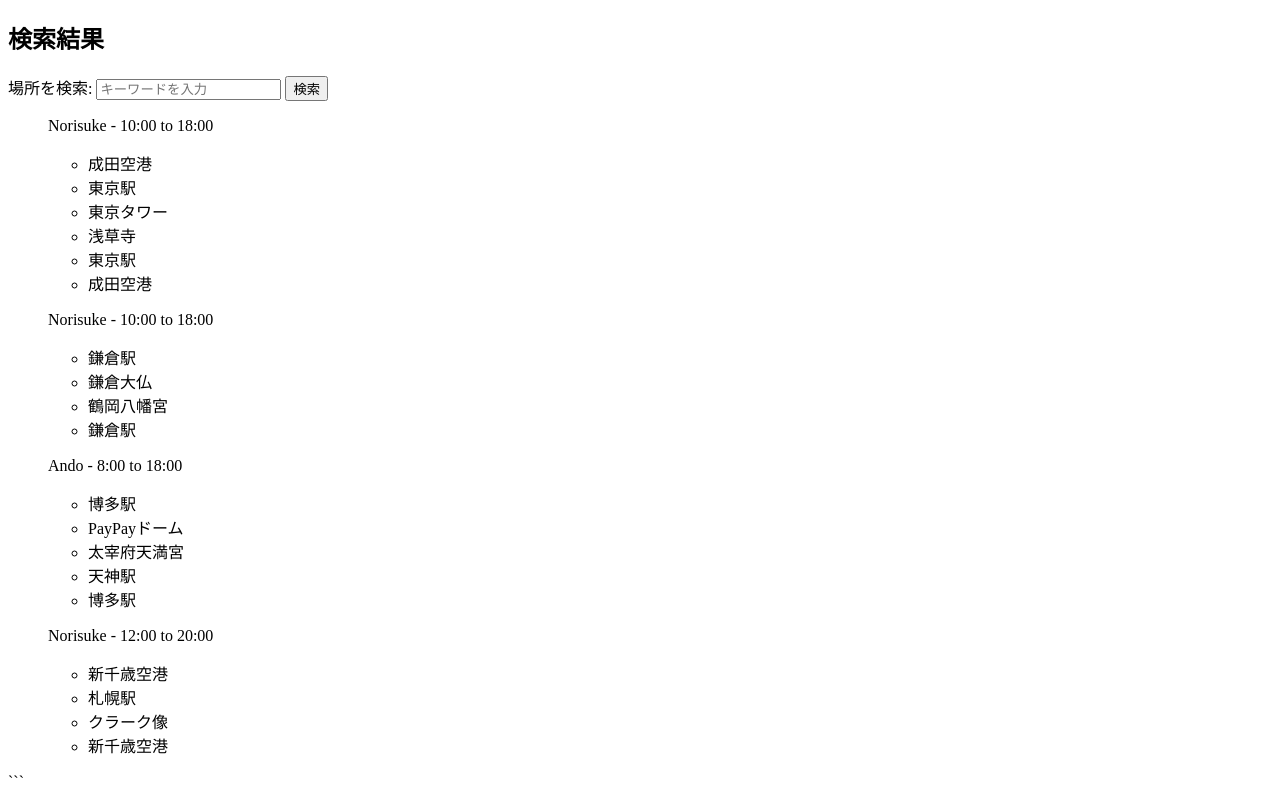
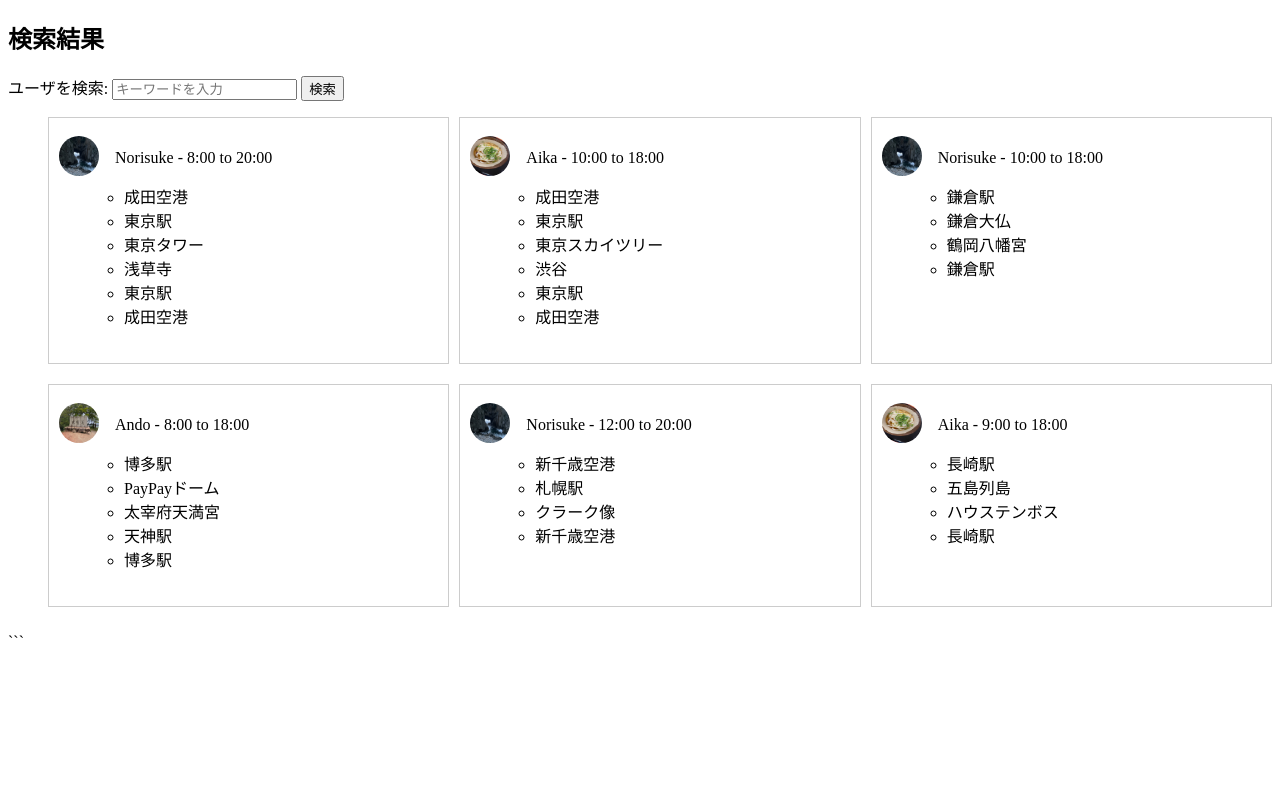
Before and after one commit to NorisukeShadow/travelApp, a Django app: page /resultPerson/ in a window 1280 px wide. Run offline with Django 4.2, Linux system fonts and the light colour scheme.

Commit message:
[modify] 検索画面のUIを修正

```diff
--- a/hundredProject/settings.py
+++ b/hundredProject/settings.py
@@ -11,6 +11,7 @@ https://docs.djangoproject.com/en/4.2/ref/settings/
 """
 
 from pathlib import Path
+import os
 
 # Build paths inside the project like this: BASE_DIR / 'subdir'.
 BASE_DIR = Path(__file__).resolve().parent.parent
@@ -115,6 +116,9 @@ USE_I18N = True
 
 USE_TZ = True
 
+MEDIA_ROOT = os.path.join(BASE_DIR, 'media')
+MEDIA_URL = '/media/'
+
 
 # Static files (CSS, JavaScript, Images)
 # https://docs.djangoproject.com/en/4.2/howto/static-files/
--- a/hundredProject/urls.py
+++ b/hundredProject/urls.py
@@ -16,8 +16,14 @@ Including another URLconf
 """
 from django.contrib import admin
 from django.urls import path, include
+from . import settings
+from django.contrib.staticfiles.urls import static
+from django.contrib.staticfiles.urls import staticfiles_urlpatterns
 
 urlpatterns = [
     path('admin/', admin.site.urls),
     path('', include("travel.urls"))
 ]
+
+urlpatterns += staticfiles_urlpatterns()
+urlpatterns += static(settings.MEDIA_URL, document_root=settings.MEDIA_ROOT)
--- a/templates/resultPerson.html
+++ b/templates/resultPerson.html
@@ -2,30 +2,30 @@
 <html>
   <head>
     <title>NorisukeTravel</title>
+    <style>
+      .box-container {
+        display: grid;
+        grid-template-columns: repeat(3, 1fr); /* 3列のグリッドを作成 */
+        gap: 10px; /* グリッド要素間の隙間 */
+      }
+      .box {
+        border: 1px solid #ccc;
+        padding: 10px;
+        margin-bottom: 10px;
+      }
+    </style>
   </head>
   <body>
     <h2>検索結果</h2>
 
-     <!-- 検索フォーム -->
-     <form id="search-form">
-        <label for="search-input">場所を検索:</label>
-        <input type="text" id="search-input" placeholder="キーワードを入力">
-        <button type="submit">検索</button>
-      </form>
+    <!-- 検索フォーム -->
+    <form id="search-form">
+      <label for="search-input">ユーザを検索:</label>
+      <input type="text" id="search-input" placeholder="キーワードを入力" />
+      <button type="submit">検索</button>
+    </form>
 
-    <ul id="event-list">
-      {% for event in events %}
-      <div class="box">
-        <li>
-          {{ event.name }} - {{ event.start_time }} to {{ event.end_time }}
-        </li>
-        <ul>
-          {% for location in event.locations %}
-          <li>{{ location }}</li>
-          {% endfor %}
-      </div>
-      {% endfor %}
-    </ul>
+    <ul id="event-list"></ul>
   </body>
 </html>
 <script>
@@ -40,26 +40,51 @@
         "東京駅",
         "成田空港",
       ],
+      start_time: "8:00",
+      end_time: "20:00",
+      image_url: "/media/images/IMG_01.JPG",
+    },
+    {
+      name: "Aika",
+      locations: [
+        "成田空港",
+        "東京駅",
+        "東京スカイツリー",
+        "渋谷",
+        "東京駅",
+        "成田空港",
+      ],
       start_time: "10:00",
       end_time: "18:00",
+      image_url: "/media/images/IMG_7438.JPG",
     },
     {
       name: "Norisuke",
       locations: ["鎌倉駅", "鎌倉大仏", "鶴岡八幡宮", "鎌倉駅"],
       start_time: "10:00",
       end_time: "18:00",
+      image_url: "/media/images/IMG_01.JPG",
     },
     {
       name: "Ando",
       locations: ["博多駅", "PayPayドーム", "太宰府天満宮", "天神駅", "博多駅"],
       start_time: "8:00",
       end_time: "18:00",
+      image_url: "/media/images/IMG_7407.JPG",
     },
     {
       name: "Norisuke",
       locations: ["新千歳空港", "札幌駅", "クラーク像", "新千歳空港"],
       start_time: "12:00",
       end_time: "20:00",
+      image_url: "/media/images/IMG_01.JPG",
+    },
+    {
+      name: "Aika",
+      locations: ["長崎駅", "五島列島", "ハウステンボス", "長崎駅"],
+      start_time: "9:00",
+      end_time: "18:00",
+      image_url: "/media/images/IMG_7438.JPG",
     },
   ];
 
@@ -71,15 +96,31 @@
   function updateEventList(keyword) {
     eventList.innerHTML = ""; // 一旦リストをクリア
 
+    const boxContainer = document.createElement("div");
+    boxContainer.classList.add("box-container"); // 新しい要素にbox-containerクラスを追加
+
     events.forEach((event) => {
       // キーワードがイベント名に含まれている場合のみ表示
       if (event.name.includes(keyword)) {
         const eventDiv = document.createElement("div");
         eventDiv.classList.add("box");
 
+        // 新しい要素を作成し、横並びにするためのスタイルを適用
+        const eventInfoContainer = document.createElement("div");
+        eventInfoContainer.style.display = "flex"; // 横並びにする
+        eventInfoContainer.style.alignItems = "center"; // 中央に配置
+
+        // 画像を追加
+        const eventImage = document.createElement("img");
+        eventImage.src = event.image_url; // 画像のURLを設定
+        eventImage.alt = `${event.name}の画像`; // 画像の代替テキスト
+        eventImage.style.width = "40px"; // 幅を20pxに設定
+        eventImage.style.height = "40px";
+        eventInfoContainer.appendChild(eventImage);
+
         const eventInfo = document.createElement("p");
-        eventInfo.textContent = `${event.name} - ${event.start_time} to ${event.end_time}`;
-        eventDiv.appendChild(eventInfo);
+        eventInfo.textContent = `　${event.name} - ${event.start_time} to ${event.end_time}`;
+        eventInfoContainer.appendChild(eventInfo);
 
         const locationList = document.createElement("ul");
         event.locations.forEach((location) => {
@@ -88,11 +129,18 @@
           locationList.appendChild(locationItem);
         });
 
+        locationList.style.marginLeft = "25px";
+        locationList.style.marginBottom = "25px";
+        eventImage.style.borderRadius = "50%";
+
+        eventDiv.appendChild(eventInfoContainer);
         eventDiv.appendChild(locationList);
 
-        eventList.appendChild(eventDiv);
+        boxContainer.appendChild(eventDiv);
       }
     });
+
+    eventList.appendChild(boxContainer);
   }
 
   // フォームの送信時に検索を実行
```
Also changed, not shown: templates/resultPlace.html (+66 -18 lines), media/images/IMG_01.jpg (added), media/images/IMG_7407.jpg (added), media/images/IMG_7438.jpg (added).
